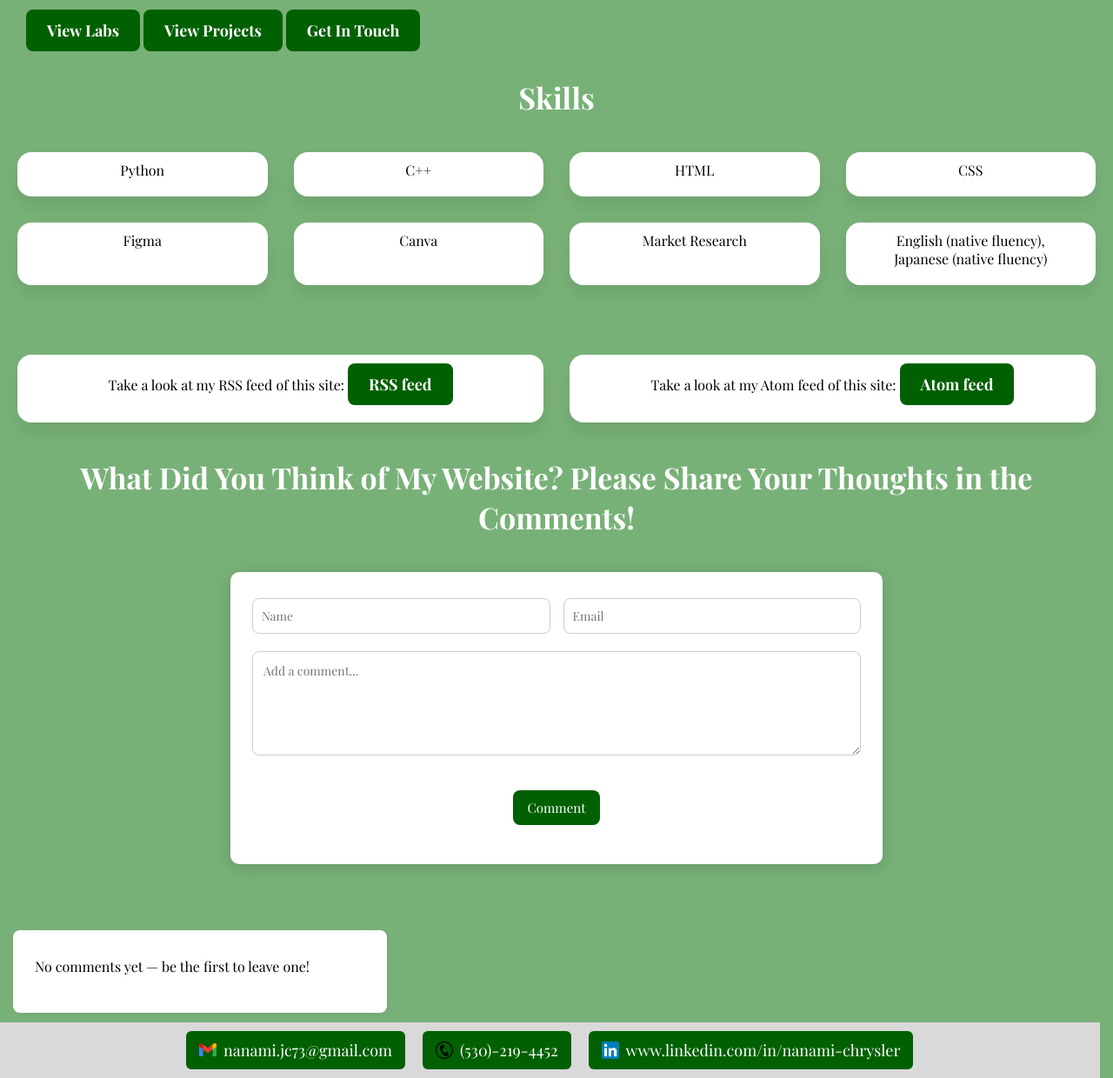
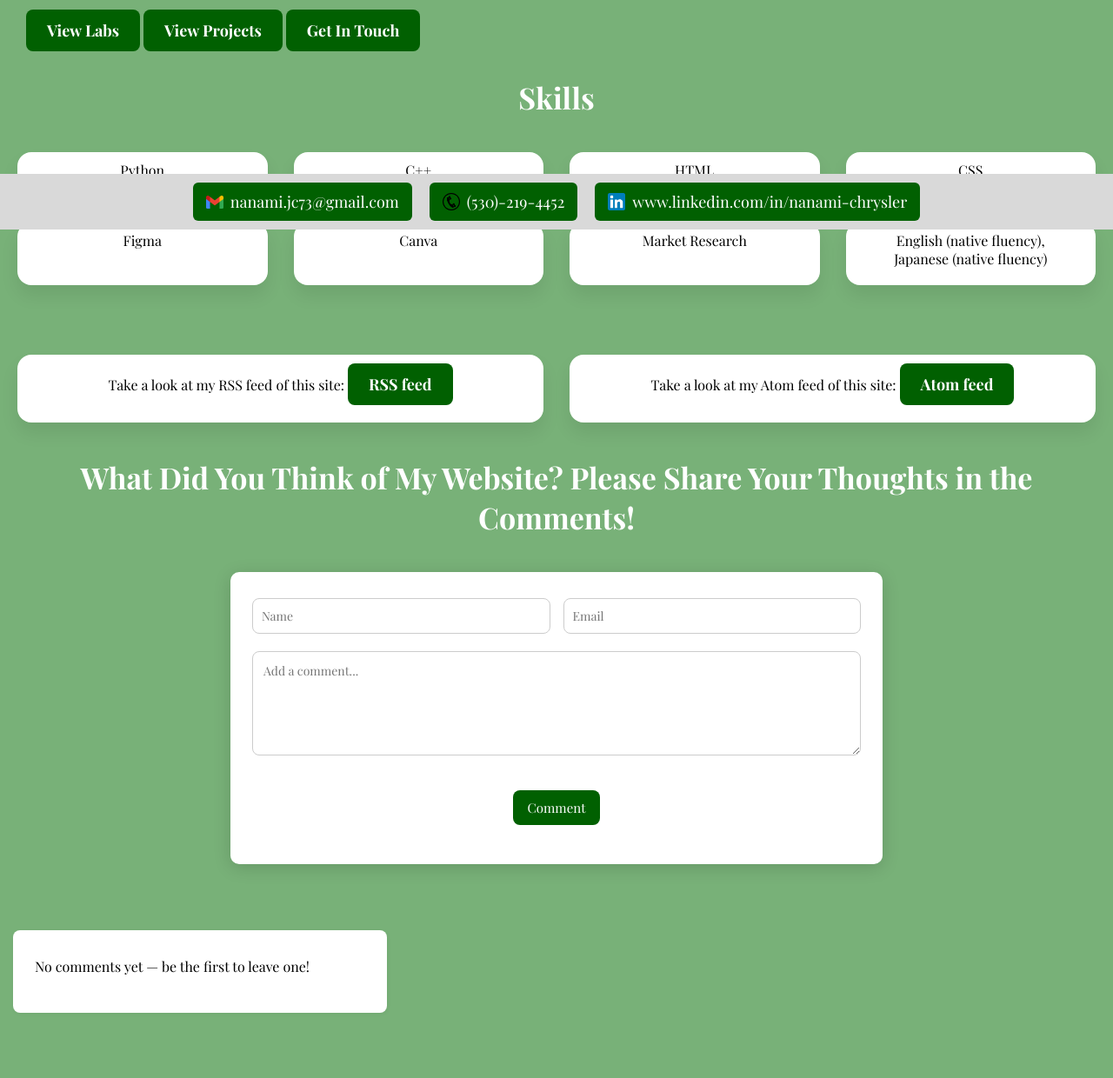
Before and after one commit to nanamichrysler/itws1100-chrysn, a PHP site: page / in a window 1280 px wide. Shown: the part 536-1776 px from the top of the page at 87% size. Run offline with PHP 8.4, Linux system fonts and the light colour scheme; data that the repository does not hold is empty; style sheets or scripts are compiled from the project's sources.

Commit message:
Update mySite.css

```diff
--- a/resources/mySite.css
+++ b/resources/mySite.css
@@ -218,18 +218,19 @@ p {
 }
 
 /*contact me page*/
-.contact-icons { /*line up in a row*/
+.contact-icons {
   background-color: rgb(217, 217, 217);
   display: flex;
   gap: 20px;
   justify-content: center;
   padding: 10px;
-  margin-top: 30px;
-  position: absolute;
+  position: fixed;
   bottom: 0;
   left: 0;
-  width: 1244.5px;
+  width: 100%;        /* Full width */
+  box-sizing: border-box;
 }
+
 
 .contact-icons a { /*styling for the <a> tag*/
   display: flex;
```
